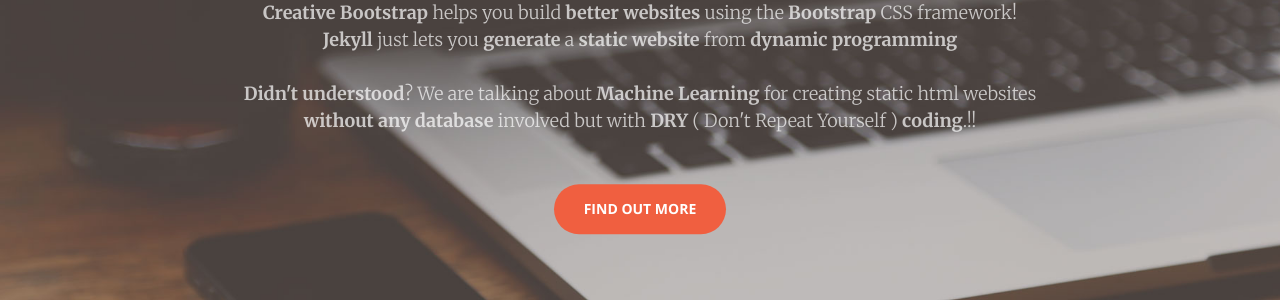
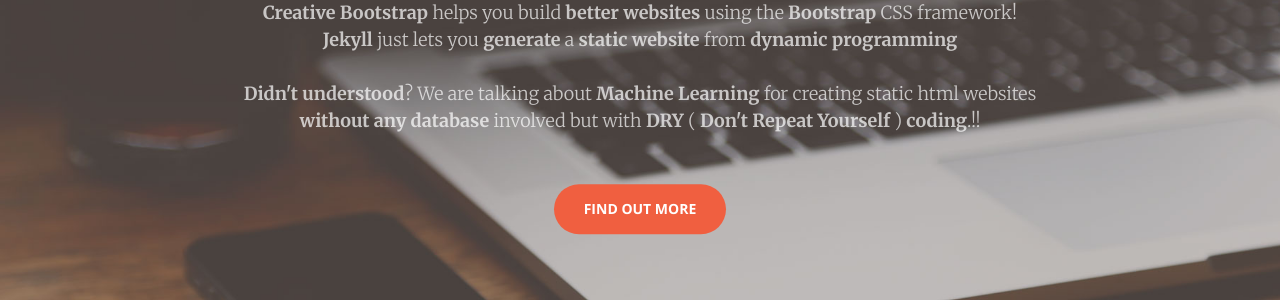
Before and after one commit to IamManchanda/creative-bootstrap, a Jekyll site: the page built from index.html, in a window 1280 px wide and 900 px high. Shown: the part 376-676 px from the top of the window. Built offline with Jekyll 4.4.1, drawn with Linux system fonts in a browser that asks for light colours.

Commit message:
Updated 'index.html' via CloudCannon

```diff
--- a/index.html
+++ b/index.html
@@ -10,7 +10,7 @@
 		<div class="header-content-inner">
 			<h1 class="editable">Creative Bootstrap&nbsp;</h1>
 			<hr />
-			<p class="editable"><strong>Creative Bootstrap</strong> helps you build <strong>better websites</strong> using the <strong>Bootstrap</strong> CSS framework!<br /><strong>Jekyll</strong> just lets you <strong>generate</strong> a <strong>static website</strong> from <strong>dynamic programming</strong><br /><br /><strong>Didn't understood</strong>? We are talking about <strong>Machine Learning</strong> for creating static html websites <strong>without any database</strong> involved but with <strong>DRY</strong> ( Don't Repeat Yourself ) <strong>coding</strong>.!!</p>
+			<p class="editable"><strong>Creative Bootstrap</strong> helps you build <strong>better websites</strong> using the <strong>Bootstrap</strong> CSS framework!<br /><strong>Jekyll</strong> just lets you <strong>generate</strong> a <strong>static website</strong> from <strong>dynamic programming</strong><br /><br /><strong>Didn't understood</strong>? We are talking about <strong>Machine Learning</strong> for creating static html websites <strong>without any database</strong> involved but with <strong>DRY</strong> ( <strong>Don't Repeat Yourself</strong> ) <strong>coding</strong>.!!</p>
 			<p><a href="{{ site.baseurl }}/about/" class="btn btn-primary btn-xl page-scroll">Find Out More</a></p>
 		</div>
 	</div>
```
